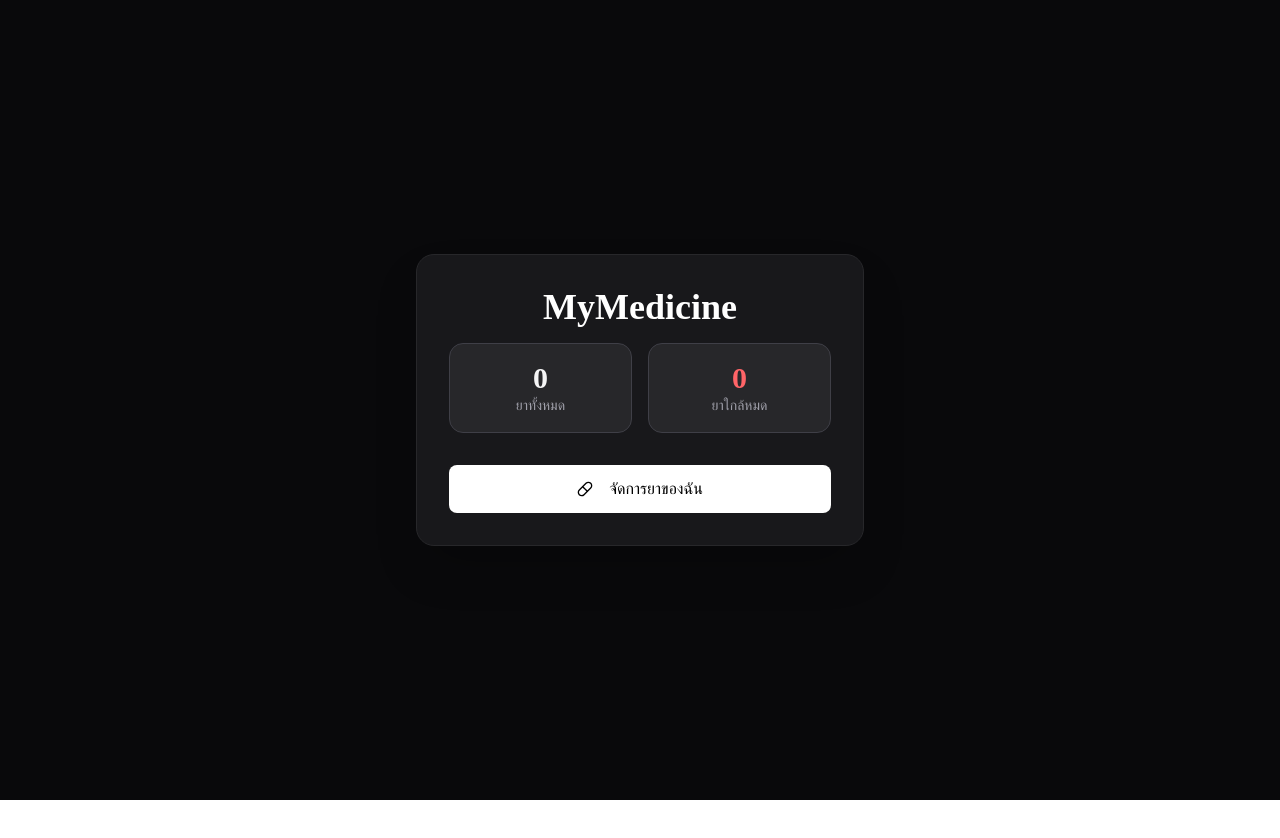
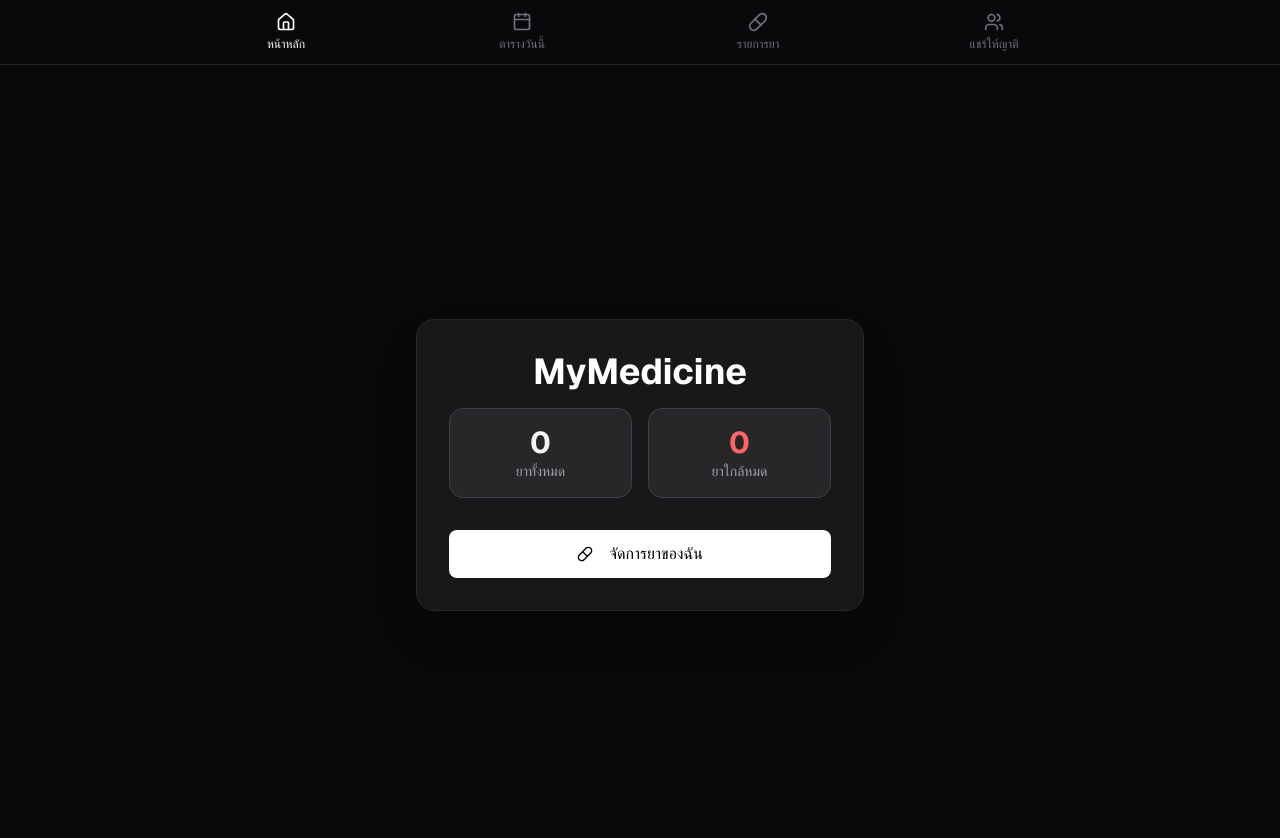
Before and after one commit to somchet373/mymedicine-app, a Next.js app: page / in a window 1280 px wide. Shown: the top 838 px of the page. Before the commit the page ends 800 px from the top, so only its background shows below. Built offline with nearby package versions, Linux system fonts and the light colour scheme; no server answers; the database is empty.

Commit message:
feat: เพิ่ม Navbar และหน้าแชร์ข้อมูลสำหรับญาติ

```diff
--- /dev/null
+++ b/src/app/family/page.tsx
@@ -0,0 +1,64 @@
+import { getMedications } from "@/actions/medication";
+import { Card, CardContent, CardHeader, CardTitle } from "@/components/ui/card";
+import { HeartPulse, AlertCircle } from "lucide-react";
+
+// ใน Next.js 15 searchParams ต้องถูกรับเป็น Promise
+export default async function FamilyPage({
+  searchParams,
+}: {
+  searchParams: Promise<{ [key: string]: string | string[] | undefined }>
+}) {
+  const params = await searchParams;
+  const sharedId = params.id; // ดึงค่าจาก ?id=...
+
+  // ในระบบจริง เราอาจจะใช้ sharedId ไปค้นหาข้อมูล User แต่ตอนนี้ MVP เราจะดึงยาทั้งหมดมาแสดง
+  const medications = await getMedications();
+
+  if (!sharedId) {
+    return (
+      <main className="min-h-screen bg-zinc-950 flex flex-col items-center justify-center p-6 text-center">
+        <AlertCircle className="w-12 h-12 text-red-500 mb-4" />
+        <h1 className="text-2xl font-bold text-white mb-2">ลิงก์ไม่ถูกต้อง</h1>
+        <p className="text-zinc-400">กรุณาตรวจสอบลิงก์ที่ได้รับจากผู้ป่วยอีกครั้ง</p>
+      </main>
+    );
+  }
+
+  return (
+    <main className="min-h-screen bg-zinc-950 p-6 text-zinc-50">
+      <div className="max-w-3xl mx-auto">
+        <header className="mb-8 text-center bg-zinc-900 p-8 rounded-2xl border border-zinc-800">
+          <HeartPulse className="w-12 h-12 text-blue-500 mx-auto mb-4" />
+          <h1 className="text-2xl font-bold text-white mb-2">ข้อมูลสุขภาพของผู้ป่วย</h1>
+          <p className="text-zinc-400">
+            คุณกำลังดูข้อมูลการรับประทานยาในฐานะญาติ (รหัสอ้างอิง: {sharedId})
+          </p>
+        </header>
+
+        <div className="space-y-4">
+          <h2 className="text-xl font-semibold text-zinc-200 mb-4">ยาที่ต้องรับประทาน</h2>
+          {medications.length === 0 ? (
+            <p className="text-zinc-500 text-center py-10">ยังไม่มีข้อมูลยา</p>
+          ) : (
+            medications.map((med) => (
+              <Card key={med.id} className="bg-zinc-900 border-zinc-800 opacity-90">
+                <CardHeader className="pb-2">
+                  <CardTitle className="text-lg text-zinc-100 flex items-center gap-2">
+                    <span className="w-3 h-3 rounded-full" style={{ backgroundColor: med.color }}></span>
+                    {med.name}
+                  </CardTitle>
+                </CardHeader>
+                <CardContent>
+                  <div className="flex justify-between text-sm text-zinc-400">
+                    <span>ความถี่: วันละ {med.timesPerDay} ครั้ง</span>
+                    <span>คงเหลือ: {med.remainingQuantity} เม็ด</span>
+                  </div>
+                </CardContent>
+              </Card>
+            ))
+          )}
+        </div>
+      </div>
+    </main>
+  );
+}
--- a/src/app/layout.tsx
+++ b/src/app/layout.tsx
@@ -1,20 +1,15 @@
 import type { Metadata } from "next";
-import { Geist, Geist_Mono } from "next/font/google";
+import { Geist } from "next/font/google";
 import "./globals.css";
+import Navbar from "@/components/Navbar"; // 1. Import Navbar
 
-const geistSans = Geist({
-  variable: "--font-geist-sans",
-  subsets: ["latin"],
-});
-
-const geistMono = Geist_Mono({
-  variable: "--font-geist-mono",
+const geist = Geist({
   subsets: ["latin"],
 });
 
 export const metadata: Metadata = {
-  title: "Create Next App",
-  description: "Generated by create next app",
+  title: "MyMedicine",
+  description: "ระบบช่วยจัดการการรับประทานยาและแจ้งเตือน",
 };
 
 export default function RootLayout({
@@ -23,11 +18,23 @@ export default function RootLayout({
   children: React.ReactNode;
 }>) {
   return (
-    <html
-      lang="en"
-      className={`${geistSans.variable} ${geistMono.variable} h-full antialiased`}
-    >
-      <body className="min-h-full flex flex-col">{children}</body>
+    <html lang="th">
+      <body className={`${geist.className} antialiased bg-zinc-950 text-zinc-50`}>
+        {/* สำหรับหน้าจอ Desktop Navbar จะอยู่ด้านบน */}
+        <div className="hidden md:block">
+          <Navbar />
+        </div>
+
+        {/* พื้นที่แสดงหน้าเว็บหลัก (เว้นที่ว่างด้านล่างไว้เผื่อ Navbar มือถือ) */}
+        <div className="pb-20 md:pb-0">
+          {children}
+        </div>
+
+        {/* สำหรับหน้าจอมือถือ Navbar จะเกาะอยู่ด้านล่าง */}
+        <div className="md:hidden">
+          <Navbar />
+        </div>
+      </body>
     </html>
   );
 }
--- /dev/null
+++ b/src/components/Navbar.tsx
@@ -0,0 +1,41 @@
+"use client";
+
+import Link from "next/link";
+import { usePathname } from "next/navigation";
+import { Home, Calendar, Pill, Users } from "lucide-react";
+
+export default function Navbar() {
+  const pathname = usePathname(); // ใช้เช็คว่าตอนนี้อยู่หน้าไหน
+
+  // รายการเมนู
+  const navItems = [
+    { name: "หน้าหลัก", href: "/", icon: Home },
+    { name: "ตารางวันนี้", href: "/schedule", icon: Calendar },
+    { name: "รายการยา", href: "/medications", icon: Pill },
+    { name: "แชร์ให้ญาติ", href: "/family?id=demo123", icon: Users },
+  ];
+
+  return (
+    <nav className="fixed bottom-0 w-full bg-zinc-950 border-t border-zinc-800 pb-safe md:relative md:border-t-0 md:border-b z-50">
+      <div className="flex justify-around items-center h-16 max-w-md mx-auto md:max-w-4xl md:justify-center md:gap-12">
+        {navItems.map((item) => {
+          const Icon = item.icon;
+          const isActive = pathname === item.href || (item.href !== "/" && pathname.startsWith(item.href));
+
+          return (
+            <Link
+              key={item.href}
+              href={item.href}
+              className={`flex flex-col items-center justify-center w-full h-full space-y-1 transition-colors ${
+                isActive ? "text-white" : "text-zinc-500 hover:text-zinc-300"
+              }`}
+            >
+              <Icon className="w-5 h-5" />
+              <span className="text-[10px] md:text-xs font-medium">{item.name}</span>
+            </Link>
+          );
+        })}
+      </div>
+    </nav>
+  );
+}
```
